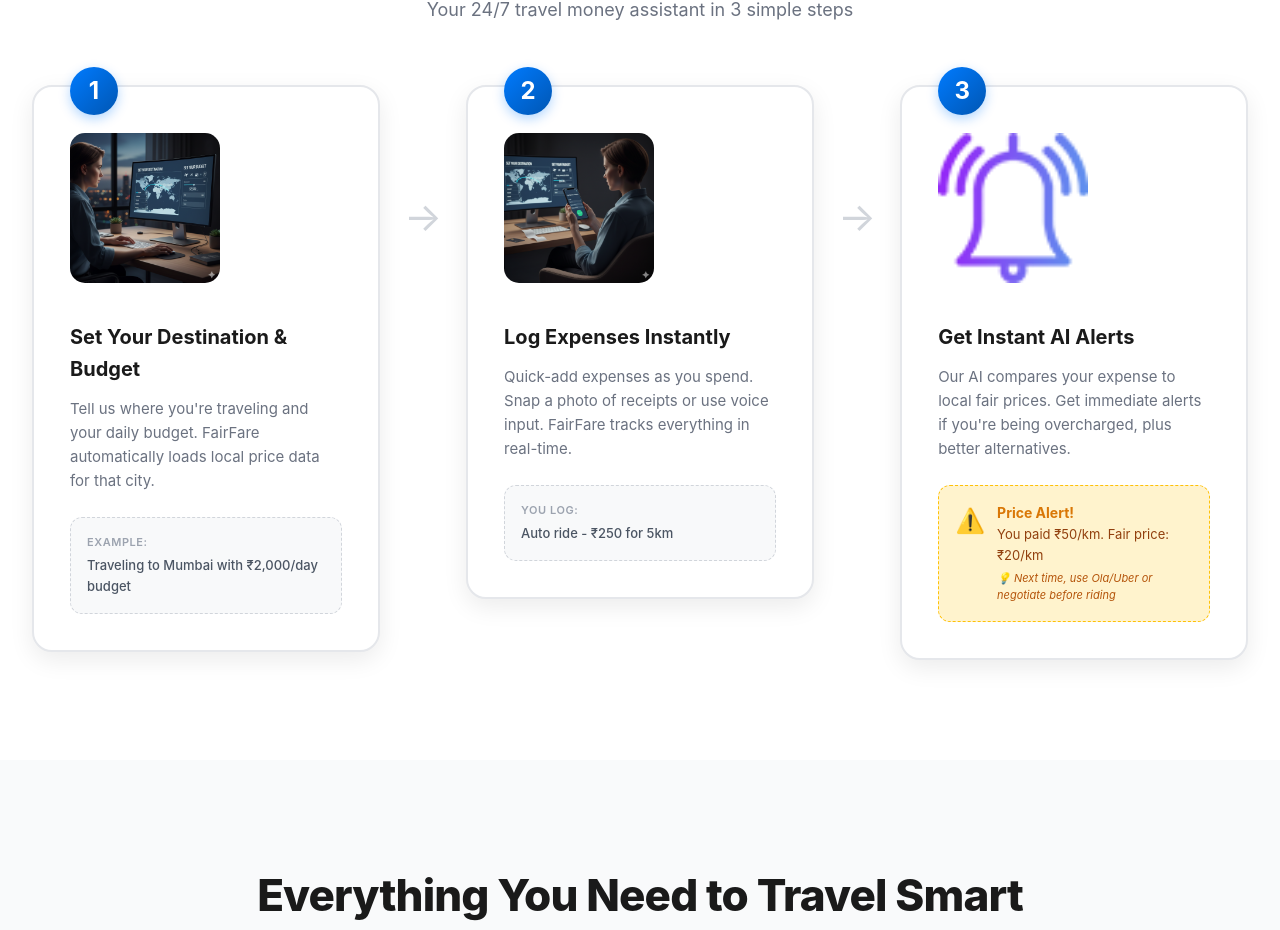
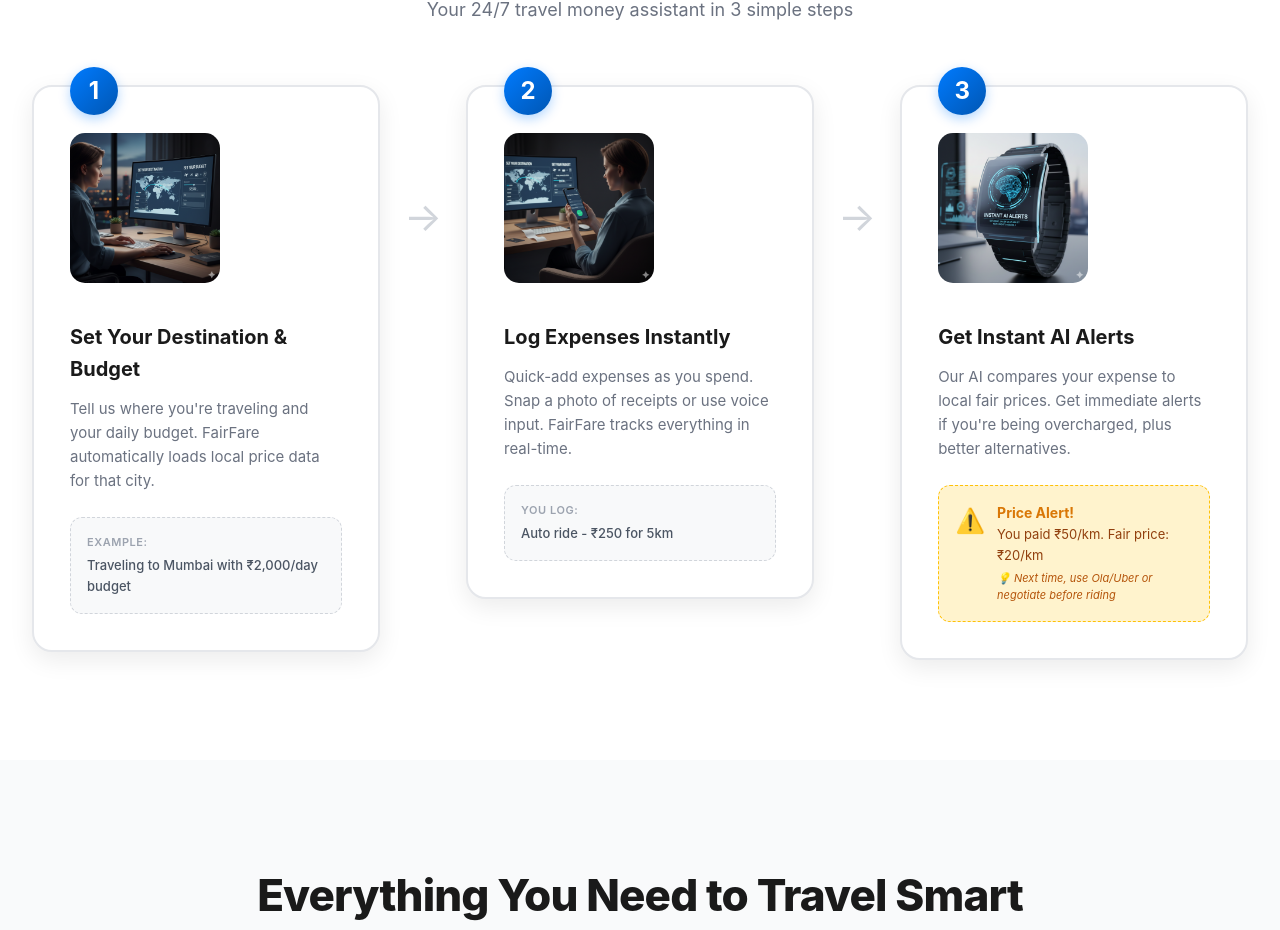
Before and after one commit to Swapnilp011/FairFare, a React (Vite) app: page / in a window 1280 px wide. Shown: the part 2010-2940 px from the top of the page. Built offline with nearby package versions, Linux system fonts and the light colour scheme; no server answers.

Commit message:
changephoto

```diff
--- a/src/components/Welcome/Welcome.jsx
+++ b/src/components/Welcome/Welcome.jsx
@@ -181,7 +181,7 @@ const Welcome = ({ onStart }) => {
 
                     <div className="step-card">
                         <div className="step-number">3</div>
-                        <div className="step-icon"><img src="/images/getinstantai.png" alt="destination" /></div>
+                        <div className="step-icon"><img src="/images/instant.png" alt="destination" /></div>
                         <h3 className="step-title">Get Instant AI Alerts</h3>
                         <p className="step-description">
                             Our AI compares your expense to local fair prices. Get immediate alerts if you're being overcharged, plus better alternatives.
```
Also changed, not shown: public/images/getinstantai.png (deleted), public/images/instant.png (added).
